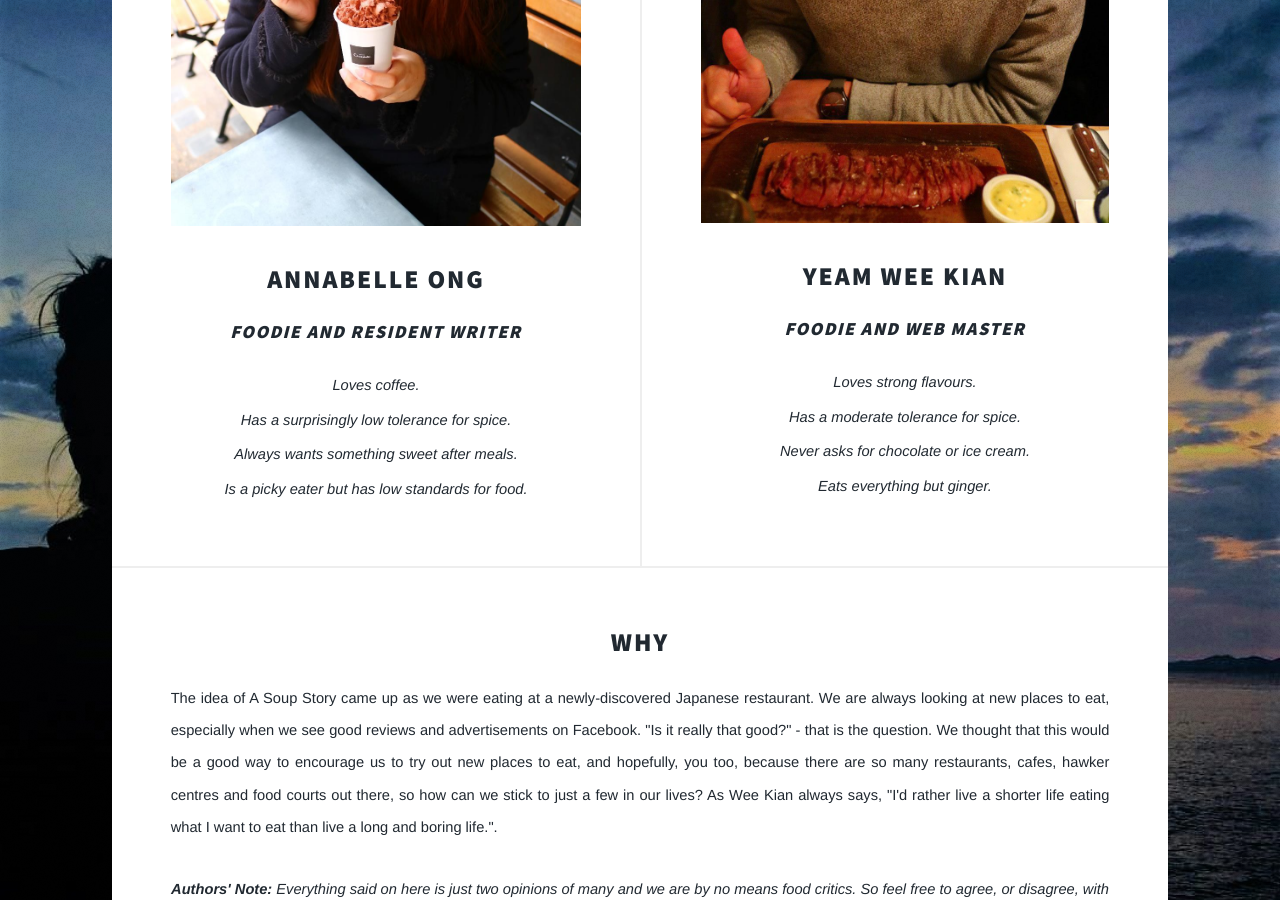
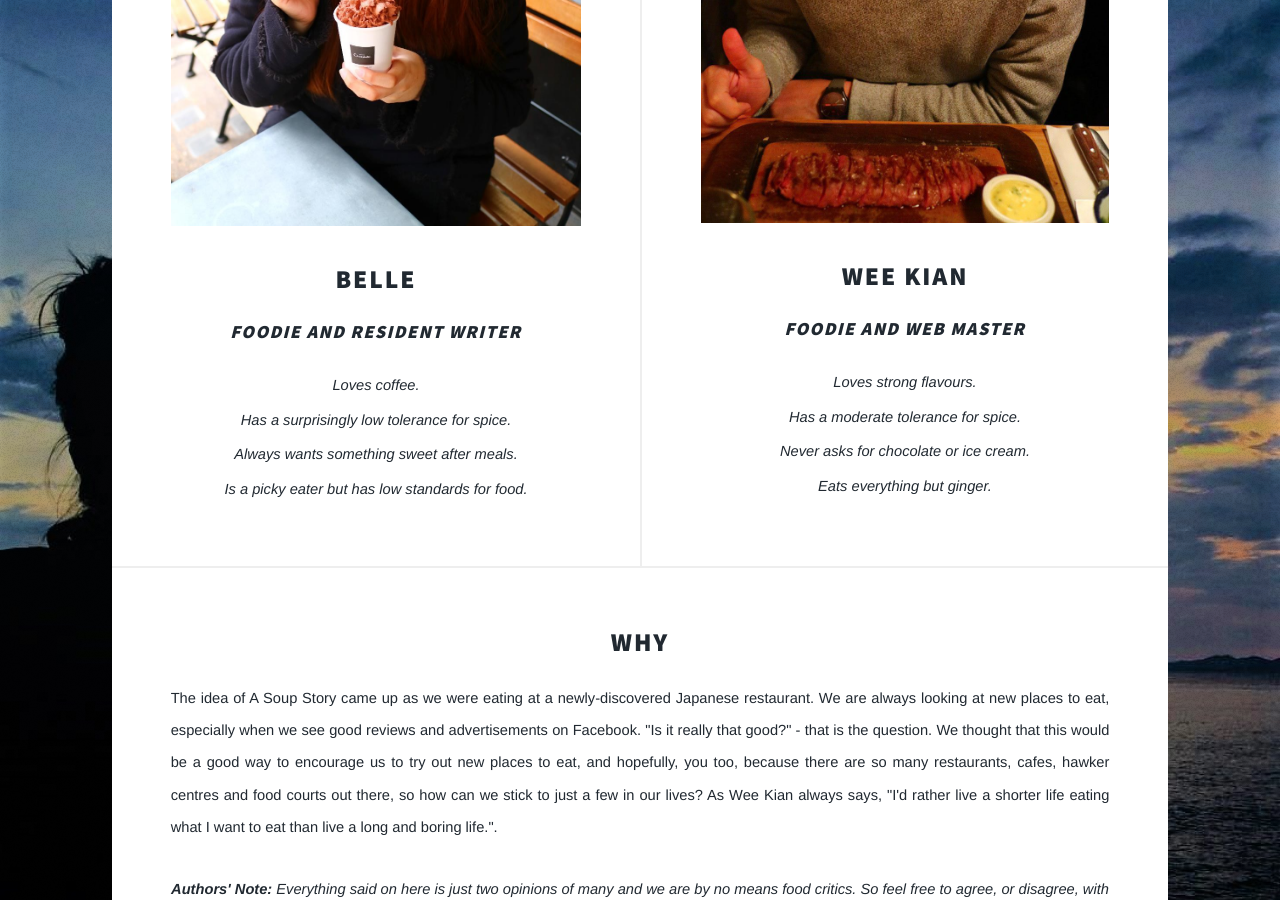
Before and after one commit to weekian/a-soup-story, a Jekyll site: the page built from about.md, in a window 1280 px wide and 900 px high, scrolled down 961 px. Built offline with Jekyll 4.4.1, drawn with Linux system fonts in a browser that asks for light colours.

Commit message:
Update about.html

```diff
--- a/_layouts/about.html
+++ b/_layouts/about.html
@@ -18,7 +18,7 @@
       <article>
         <a class="image fit"><img src="{{'assets/images/belle.jpg' | relative_url | replace: "http", secure"}}" alt="" /></a>
         <header>
-          <h2>Annabelle Ong</h2>
+          <h2>Belle</h2>
           <h3><i>Foodie and Resident writer</i></h3>
         </header>
         <ul>
@@ -32,7 +32,7 @@
       <article>
         <a class="image fit"><img src="{{'assets/images/wk.jpg' | relative_url | replace: "http", secure"}}" alt="" /></a>
         <header>
-          <h2>Yeam Wee Kian</h2>
+          <h2>Wee Kian</h2>
           <h3><i>Foodie and Web Master</i></h3>
         </header>
         <ul>
```
